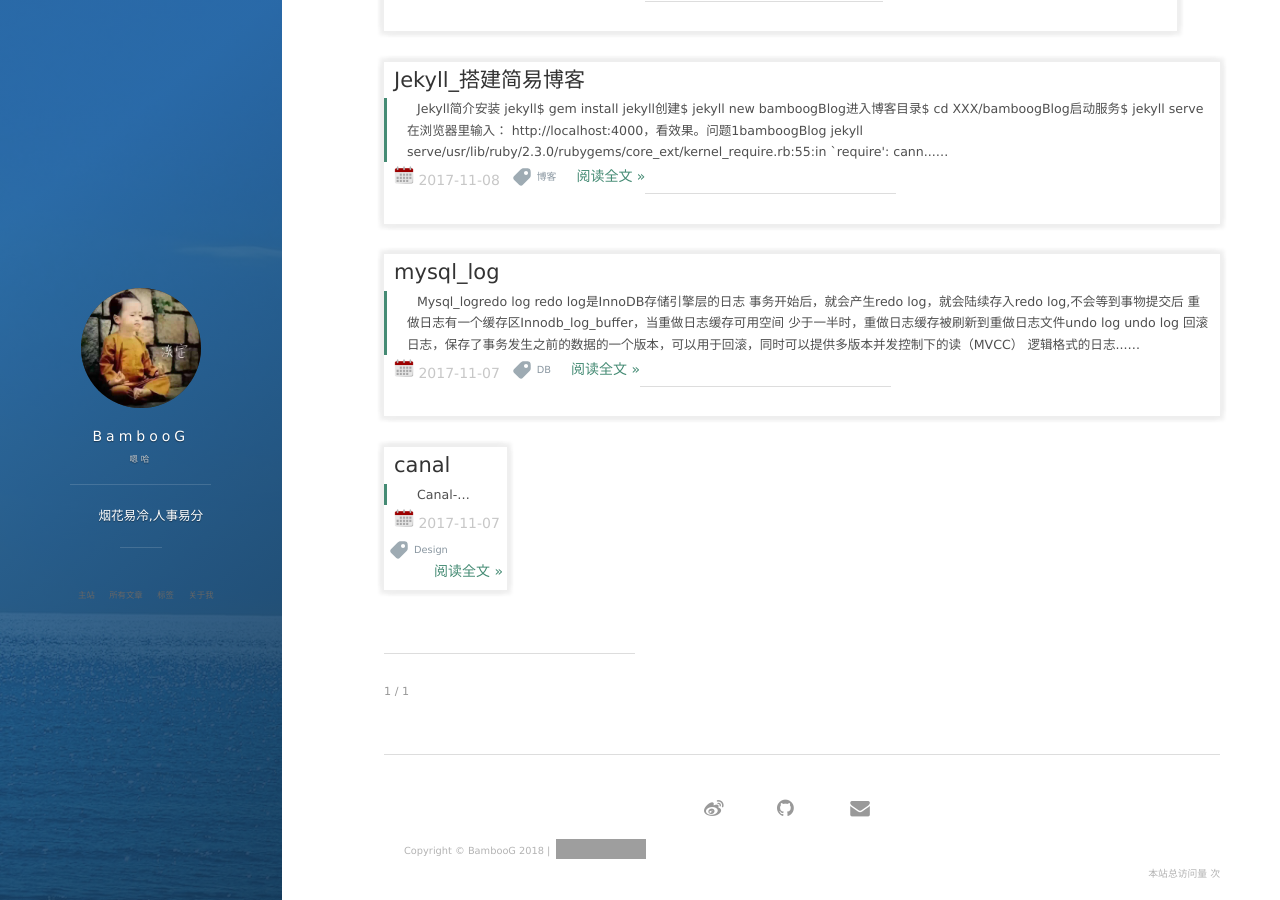
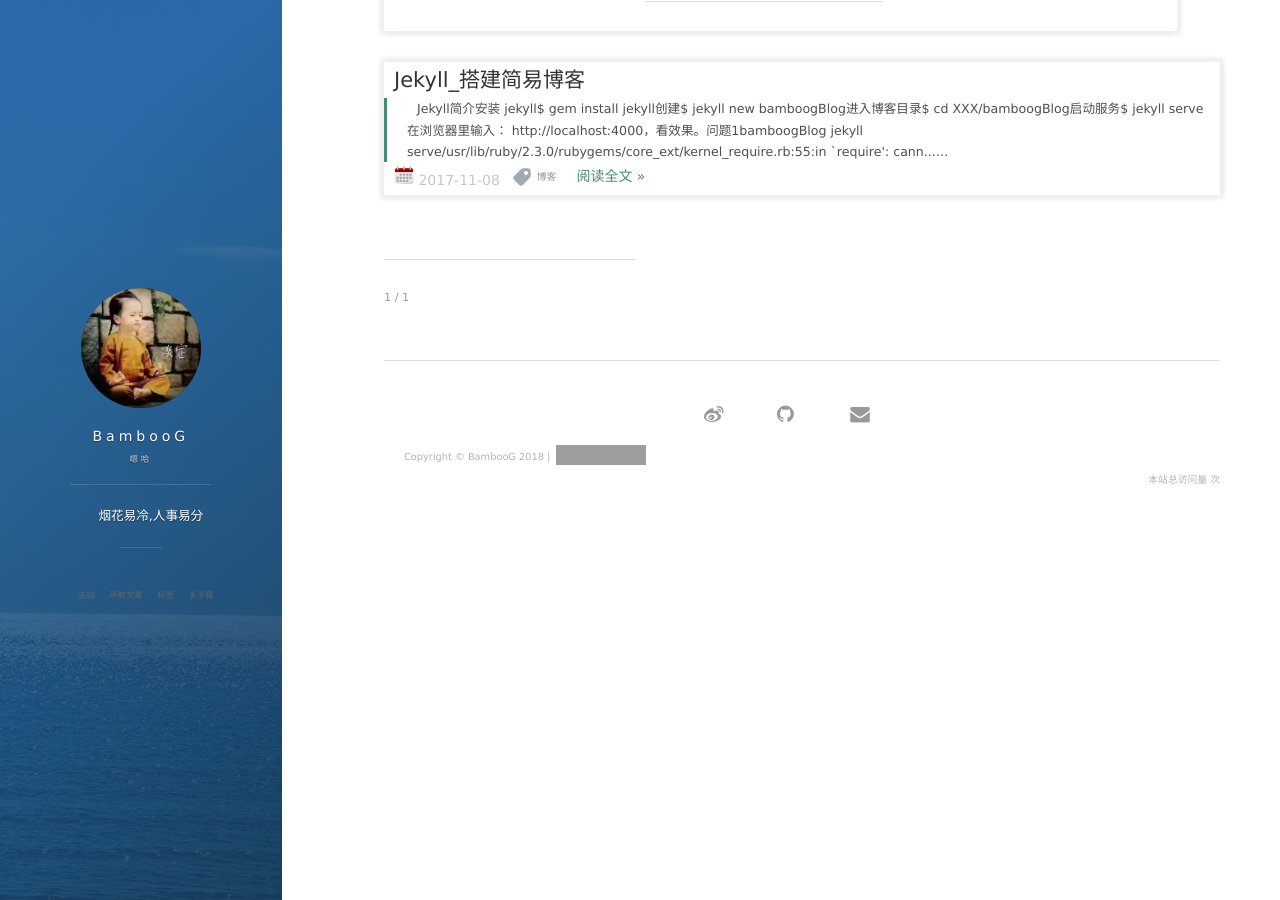
Before and after one commit to bamboog/bamboog.github.io, a Jekyll site: the page built from index.html, in a window 1280 px wide and 900 px high, scrolled down 1962 px. Built offline with Jekyll 4.4.1, drawn with Linux system fonts in a browser that asks for light colours; nearby versions of some CDN libraries; the list of posts is cut into pages by our own code; comment, search, counter and statistics services are not loaded; grey boxes are pictures that could not be loaded.

```diff
--- a/_posts/2017-11-09-canal.md
+++ /dev/null
@@ -1,8 +0,0 @@
----
-layout: post
-title:  canal
-date: 2017-11-07
-tags: Design
----
-## Canal
--
--- a/_posts/2017-11-09-mysql-log.md
+++ /dev/null
@@ -1,62 +0,0 @@
----
-layout: post
-title:  mysql_log
-date: 2017-11-07
-tags: DB
----
-## Mysql_log
-
-#### redo log
-- redo log是InnoDB存储引擎层的日志
-- 事务开始后，就会产生redo log，就会陆续存入redo log,不会等到事物提交后
-
-- 重做日志有一个缓存区Innodb_log_buffer，当重做日志缓存可用空间 少于一半时，重做日志缓存被刷新到重做日志文件
-
-
-#### undo log
-- undo log 回滚日志，保存了事务发生之前的数据的一个版本，可以用于回滚，同时可以提供多版本并发控制下的读（MVCC）
-
-- 逻辑格式的日志，在执行undo的时候，仅仅是将数据从逻辑上恢复至事务之前的状态，而不是从物理页面上操作实现的，这一点是不同于redo log的
-
-- 为了满足事务的原子性，在操作任何数据之前，首先将数据备份到一个地方（这个存储数据备份的地方称为UndoLo）。
-然后进行数据的修改。如果出现了错误或者用户执行了ROLLBACK语句，系统可以利用UndoLog中的备份将数据恢复到事务开始之前的状态。
-
-
-#### binlog
-- binlog是MySQL Server层记录的日志
-
-- 逻辑格式的日志，可以简单认为就是执行过的事务中的sql语句。
-　　但又不完全是sql语句这么简单，而是包括了执行的sql语句（增删改）反向的信息
-
-- 事务提交的时候，一次性将事务中的sql语句，记录到binlog,因此如果事物提交很大，提交就会变慢
-
-#### 为什么数据同步使用的binlog
-- 我的理解，binlog是mysql的，底层引擎不一定是innodb,如果使用redo log,换了引擎还得换。。。
-
-#### binlog日志格式
-- Statement 记录：执行的sql语句,可能有些函数执行问题，比如时间函数等
-- Row       记录：相关数据记录，可能量很大
-- Mixed     s+r：
-
-
-#### 事务案例
-
-##### Undo+Redo-事物过程
-假设有A、B两个数据，值分别为1,2.
-- 事务开始.
-- 记录A=1到undolog.
-- 修改A=3.
-- 记录A=3到redolog.
-- 记录B=2到undolog.
-- 修改B=4.
-- 记录B=4到redolog.
-- 将redolog写入磁盘。
-- 事务提交
-
-
-#####  Undo+Redo特性
-- 为了保证持久性，必须在事务提交前将RedoLog持久化。
-- 数据不需要在事务提交前写入磁盘，而是缓存在内存中。
-- RedoLog保证事务的持久性。
-- UndoLog保证事务的原子性。
-- 有一个隐含的特点，数据必须要晚于redolog写入持久存
```
Also changed, not shown: _posts/2017-11-09-data-sync.md (+2 -2 lines).
